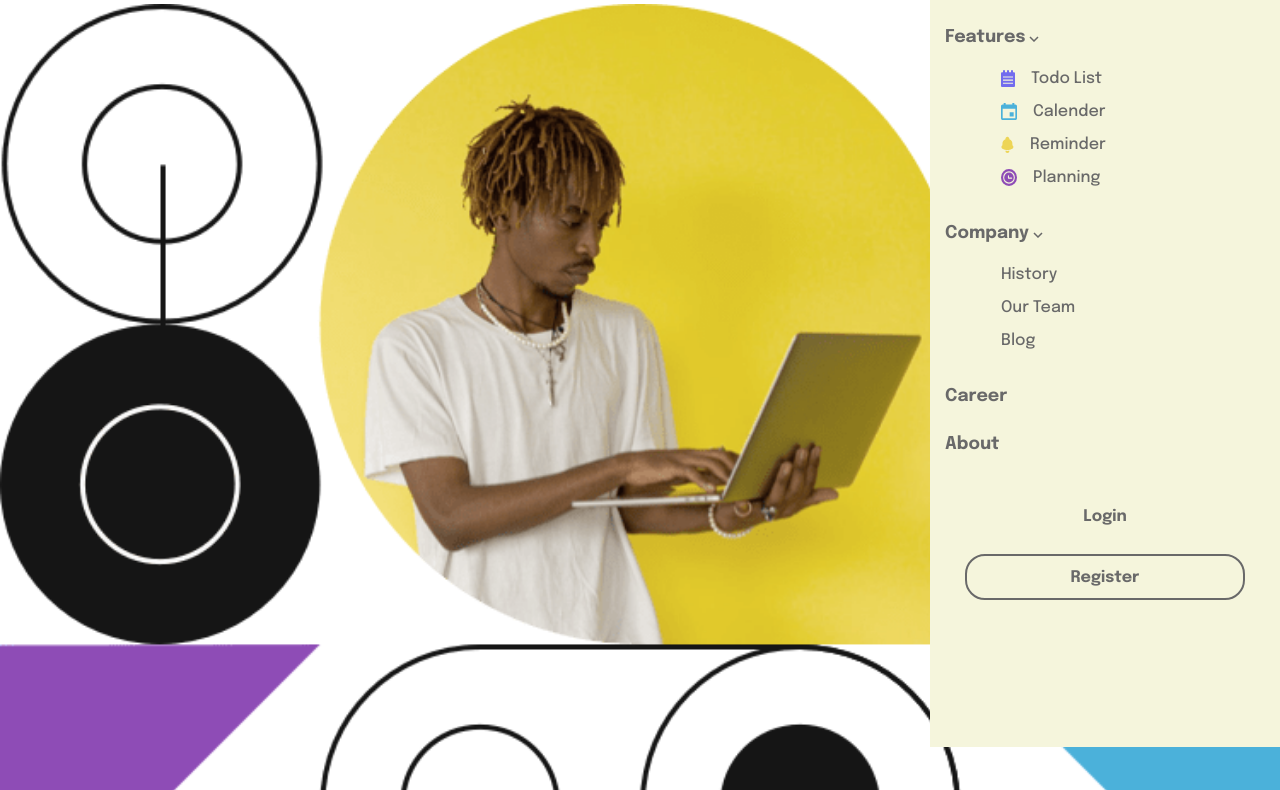
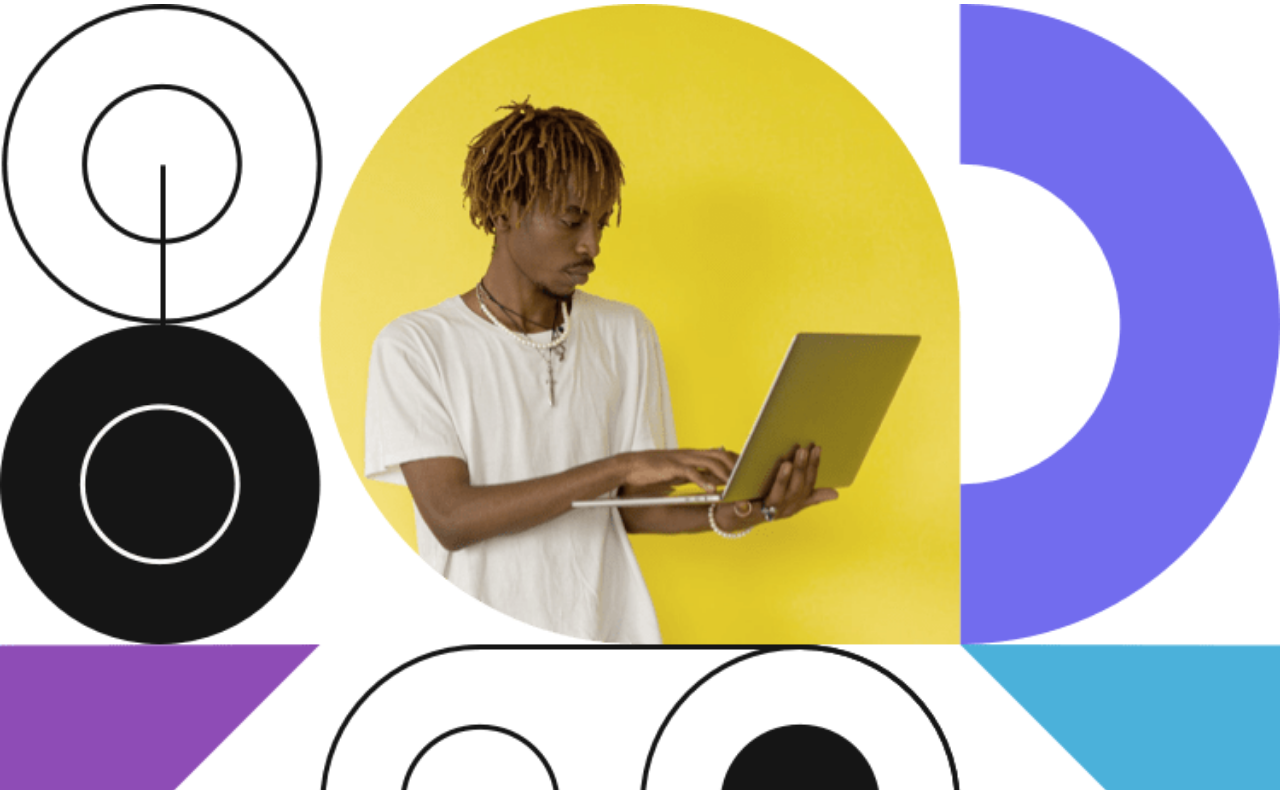
Before and after one commit to AnitKrJha/heropage, a plain HTML site: page index.html in a window 1280 px wide. Shown: the part 53-843 px from the top of the page. Drawn offline with Linux system fonts and the light colour scheme.

Commit message:
fixed a bug : side panel was alerady open on site loding

```diff
--- a/index.html
+++ b/index.html
@@ -18,7 +18,7 @@
     </nav>
   </header>
 
-  <aside class="sidemenu ">
+  <aside class="sidemenu hide">
 
     <div class="cross">
       <img src="./images/icon-close-menu.svg" alt="close" class="close">
```
